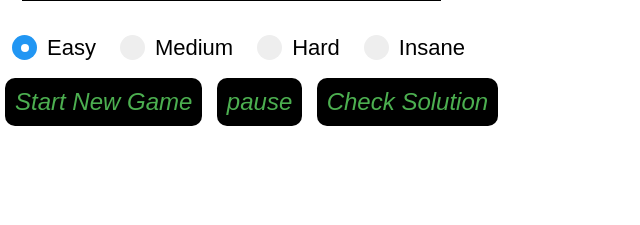
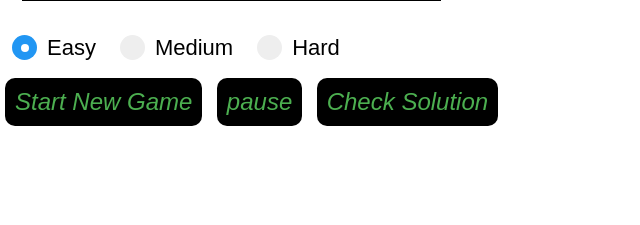
Before and after one commit to Nktech-Official/Sudoku-Web-Game-flask, a Flask app: page / in a window 1280 px wide. Shown: the part 551-776 px from the top of the page, without its empty margins (0-640 px from the left). Run offline with Flask 2, Linux system fonts and the light colour scheme.

Commit message:
Insane removed Server can't handel

```diff
--- a/templates/index.html
+++ b/templates/index.html
@@ -259,10 +259,6 @@
                     <input id="Hard" type="radio" value="Hard" name="radio">
                     <span class="checkmark"></span>
                   </label>
-    <label class="container">Insane
-                    <input id="Insane" type="radio" value="Insane" name="radio">
-                    <span class="checkmark"></span>
-                </label>
 
     <div style="clear:left">
         <button id="newGame">Start New Game</button>
```
